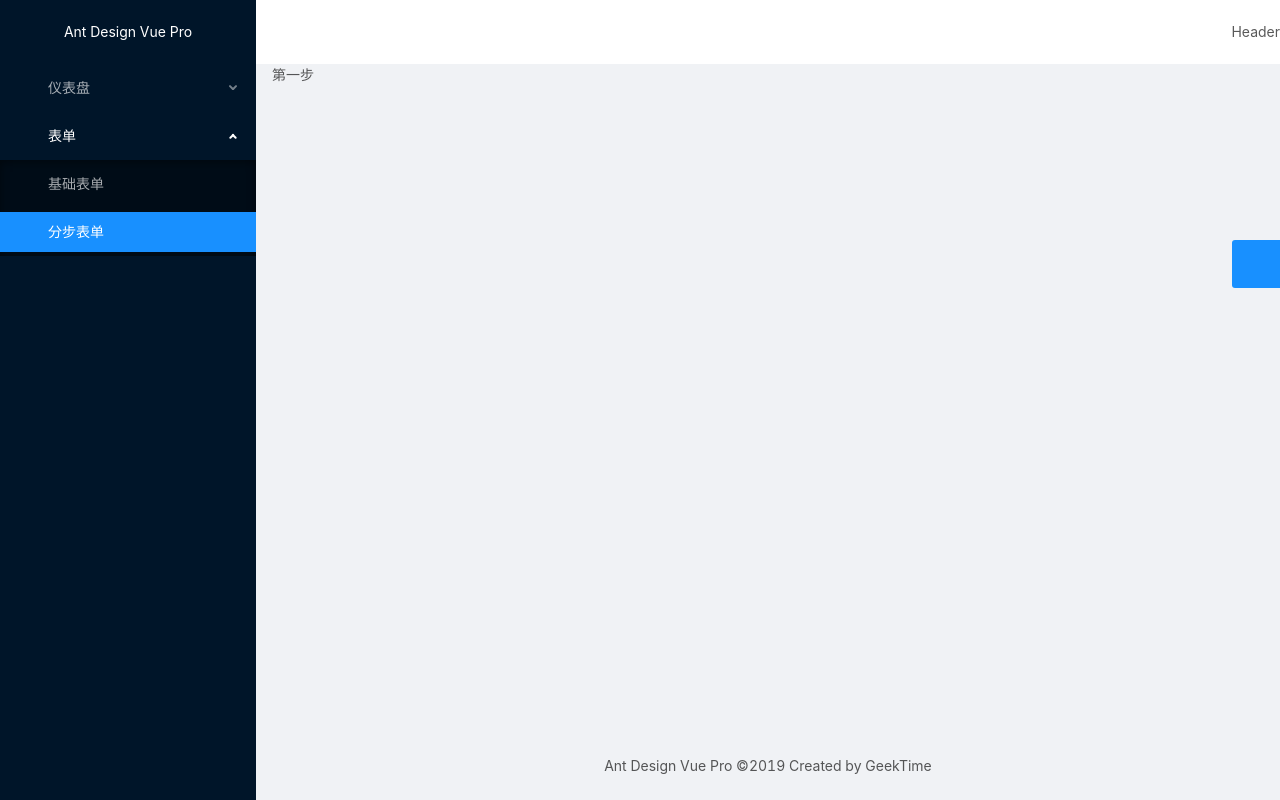
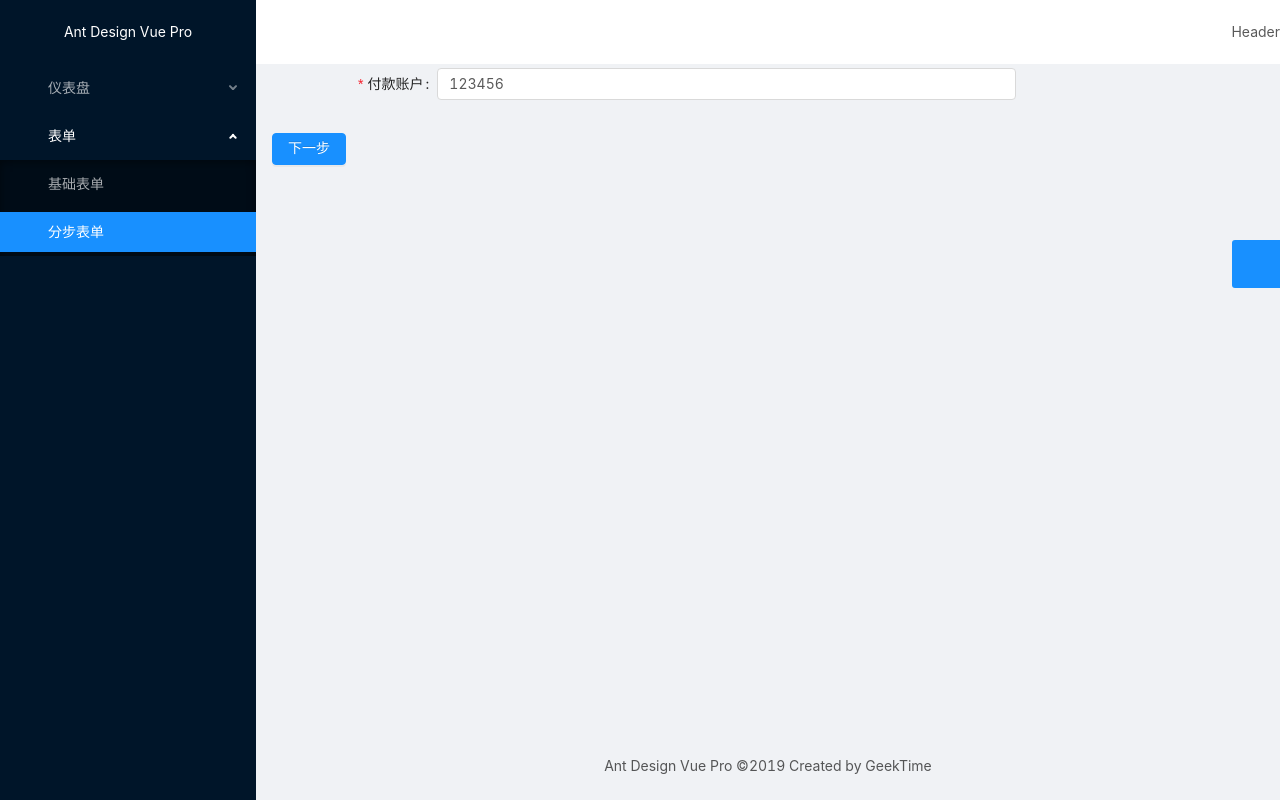
Before and after one commit to ccsunnyfd/ant-design-vue-pro, a Vue app: page /form/step-form/info in a window 1280 px wide. Built offline with nearby package versions, Linux system fonts and the light colour scheme.

Commit message:
stepForm step1

```diff
--- /dev/null
+++ b/mock/form.js
@@ -0,0 +1,13 @@
+function form(method) {
+  let res = null;
+  switch (method) {
+    case "POST":
+      res = { message: "OK" };
+      break;
+    default:
+      res = null;
+  }
+  return res;
+}
+
+module.exports = form;
--- a/src/main.js
+++ b/src/main.js
@@ -1,7 +1,7 @@
 import Vue from "vue";
 import App from "./App.vue";
 import router from "./router";
-import store from "./store";
+import store from "./store/index.js";
 import {
   Button,
   Layout,
--- a/src/store.js
+++ b/src/store/index.js
@@ -1,10 +1,12 @@
 import Vue from "vue";
 import Vuex from "vuex";
+import form from "./modules/form";
 
 Vue.use(Vuex);
 
 export default new Vuex.Store({
   state: {},
-  mutations: {},
-  actions: {},
+  modules: {
+    form,
+  },
 });
--- /dev/null
+++ b/src/store/modules/form.js
@@ -0,0 +1,36 @@
+import router from "@/router";
+import request from "@/utils/request";
+
+const state = {
+  step: {
+    payAccount: "123456",
+  },
+};
+
+const actions = {
+  async submitStepForm({ commit }, { payload }) {
+    await request({
+      url: "/api/form",
+      method: "POST",
+      data: payload,
+    });
+    commit("saveStepFormData", payload);
+    router.push("/form/step-form/result");
+  },
+};
+
+const mutations = {
+  saveStepFormData(state, { payload }) {
+    state.step = {
+      ...state.step,
+      ...payload,
+    };
+  },
+};
+
+export default {
+  namespaced: true,
+  state,
+  actions,
+  mutations,
+};
--- a/src/views/Forms/StepForm/Step1.vue
+++ b/src/views/Forms/StepForm/Step1.vue
@@ -1,9 +1,60 @@
 <template>
-  <div>第一步</div>
+  <div>
+    <a-form layout="horizontal" :form="form">
+      <a-form-item
+        label="付款账户"
+        :label-col="formItemLayout.labelCol"
+        :wrapper-col="formItemLayout.wrapperCol"
+      >
+        <a-input
+          v-decorator="[
+            'payAccount',
+            {
+              initialValue: step.payAccount,
+              rules: [{ required: true, message: '请输入付款账号' }],
+            },
+          ]"
+          placeholder="请输入付款账号"
+        />
+      </a-form-item>
+      <a-form-item>
+        <a-button type="primary" @click="handleSubmit">下一步</a-button>
+      </a-form-item>
+    </a-form>
+  </div>
 </template>
 
 <script>
-export default {};
+export default {
+  data() {
+    this.form = this.$form.createForm(this);
+    return {
+      formItemLayout: {
+        labelCol: { span: 4 },
+        wrapperCol: { span: 14 },
+      },
+    };
+  },
+  computed: {
+    step() {
+      return this.$store.state.form.step;
+    },
+  },
+  methods: {
+    handleSubmit() {
+      const { form, $router, $store } = this;
+      form.validateFields((err, values) => {
+        if (!err) {
+          $store.commit({
+            type: "form/saveStepFormData",
+            payload: values,
+          });
+          $router.push("/form/step-form/confirm");
+        }
+      });
+    },
+  },
+};
 </script>
 
 <style lang="" scoped></style>
```
